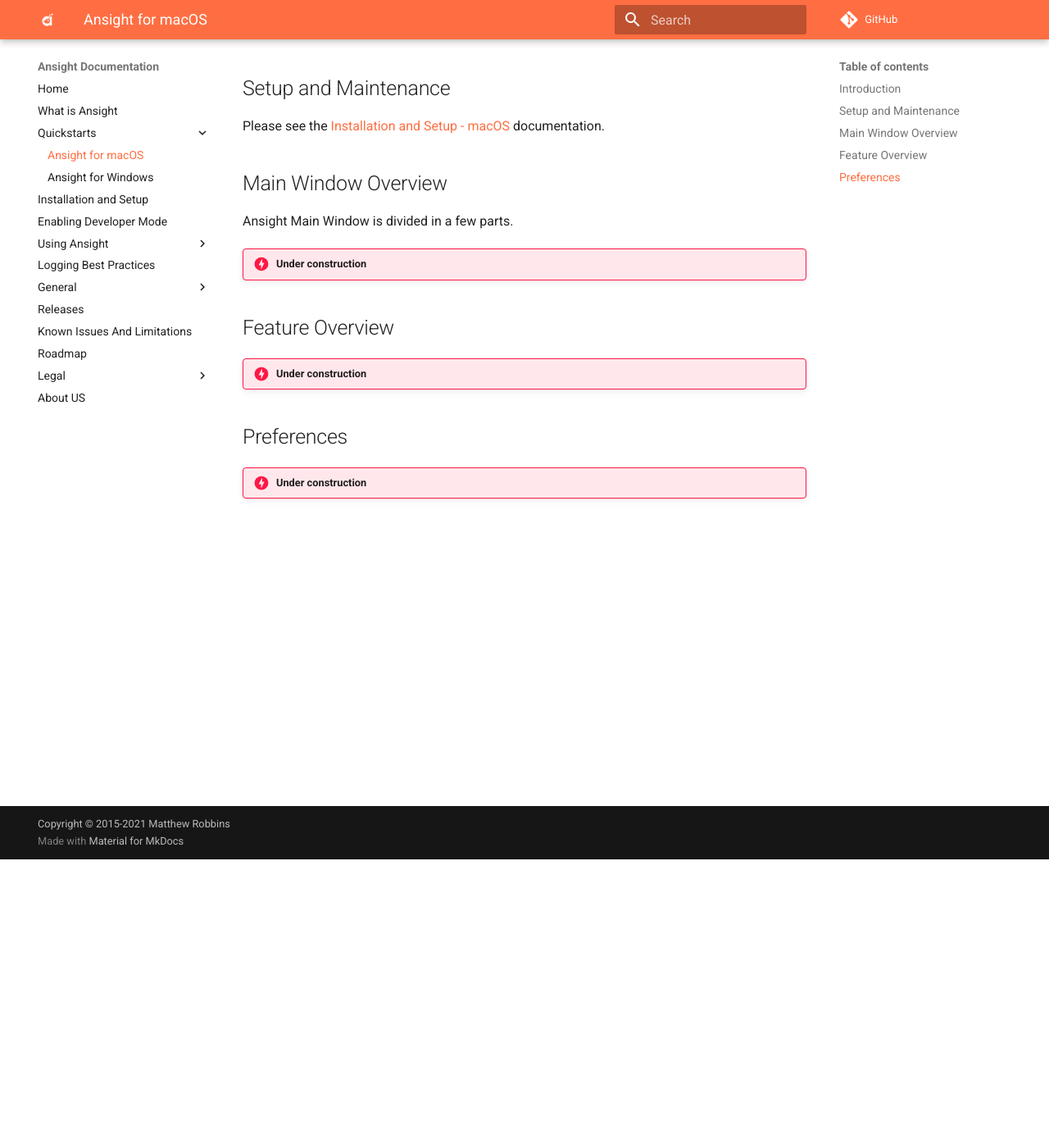
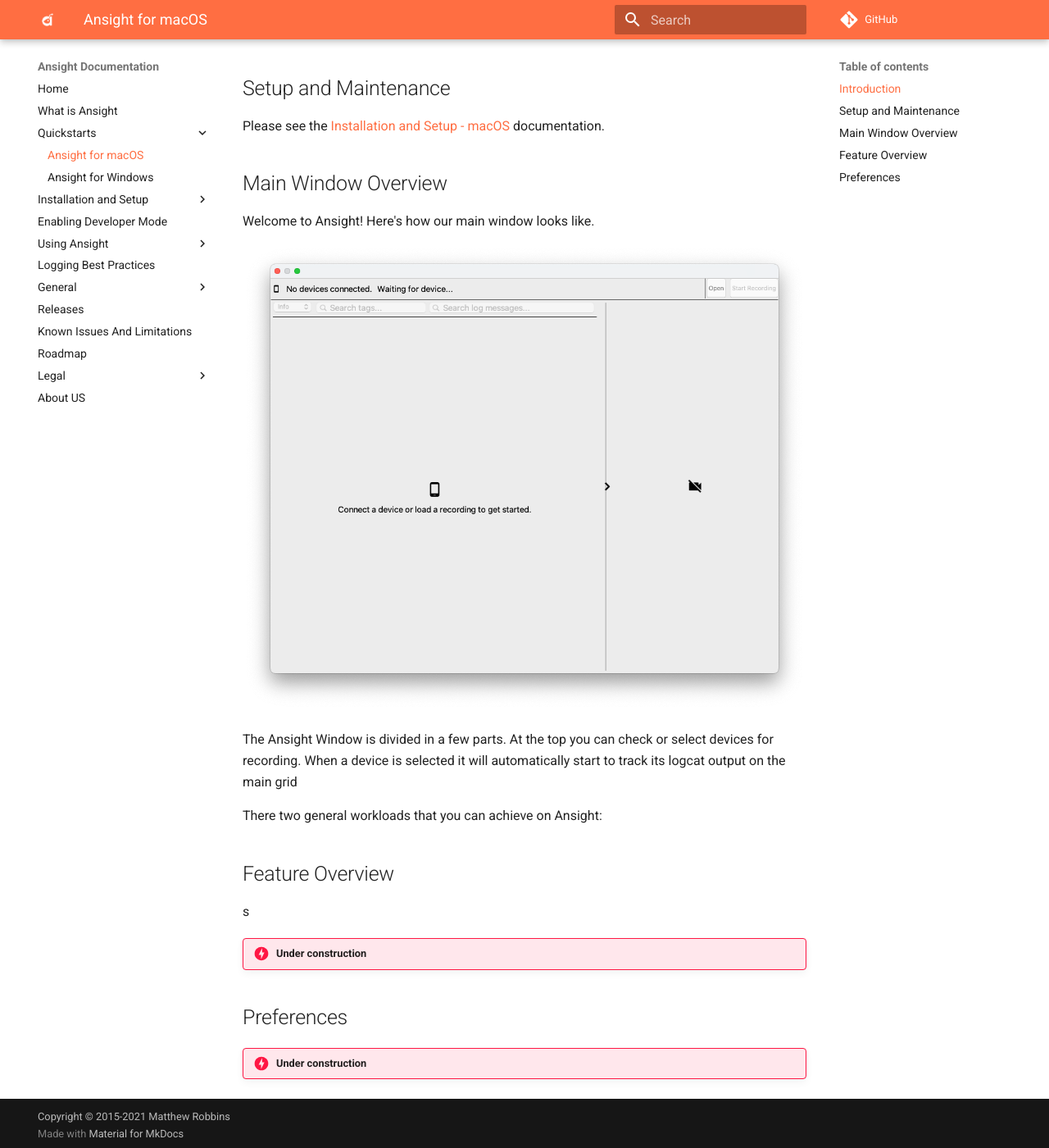
Before and after one commit to Ansight/ansight.github.io, an MkDocs documentation site: the page built from docs/quickstarts/macos.md, in a window 1280 px wide and 1400 px high, scrolled down 352 px. Shown: the whole window at 82% size. Built offline with MkDocs 1.6.1 and Material for MkDocs 9.7.7, drawn with Linux system fonts in a browser that asks for light colours; comment, search, counter and statistics services are not loaded.

Commit message:
Added initial setup pages.

```diff
--- a/docs/quickstarts/macos.md
+++ b/docs/quickstarts/macos.md
@@ -8,16 +8,21 @@
 
 ## Setup and Maintenance
 
-Please see the [Installation and Setup - macOS](../setup.md) documentation.
+Please see the [Installation and Setup - macOS](../setup/installation-and-setup.md) documentation.
 
 ## Main Window Overview
 
-Ansight Main Window is divided in a few parts.
+Welcome to Ansight! Here's how our main window looks like.
 
-!!! danger "Under construction"
+![](/img/quickstarts/main-window.png)
+
+The Ansight Window is divided in a few parts. At the top you can check or select devices for recording. When a device is selected it will automatically start to track its logcat output on the main grid
+
+There two general workloads that you can achieve on Ansight:
+
 
 ## Feature Overview
-
+s
 !!! danger "Under construction"
 
 ## Preferences
--- a/mkdocs.yml
+++ b/mkdocs.yml
@@ -38,8 +38,10 @@
 - Quickstarts:
   - Ansight for macOS: quickstarts/macos.md
   - Ansight for Windows: quickstarts/windows.md
-- Installation and Setup: setup.md
-- Enabling Developer Mode: enable-dev-mode.md
+- Installation and Setup:
+  - Installation Guide: setup/installation-and-setup.md
+  - macOS with Apple Sillicon: setup/macos-apple-silicon.md
+- Enabling Developer Mode: enable-developer-mode.md
 - Using Ansight:
   - Recording Test Sessions: using-ansight/recording-test-sessions.md
   - Replaying Sessions: using-ansight/replaying-sessions.md
```
Also changed, not shown: docs/setup.md (deleted, +0 -31 lines), docs/setup/installation-and-setup.md (added, +59 -0 lines), docs/setup/macos-apple-silicon.md (added, +24 -0 lines), docs/enable-dev-mode.md (deleted), docs/enable-developer-mode.md (added), docs/img/quickstarts/main-window.png (added).
